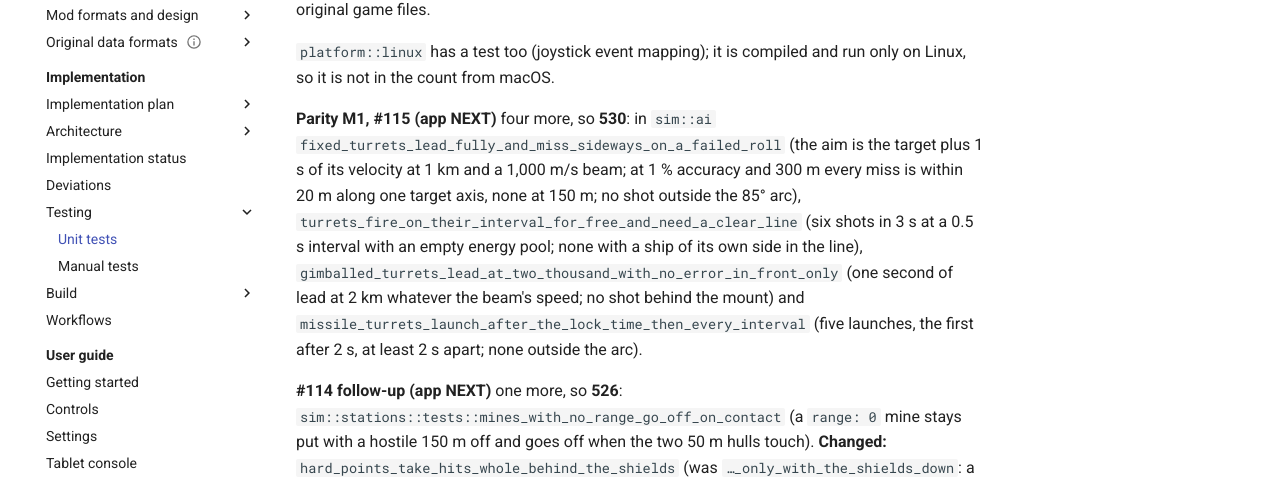
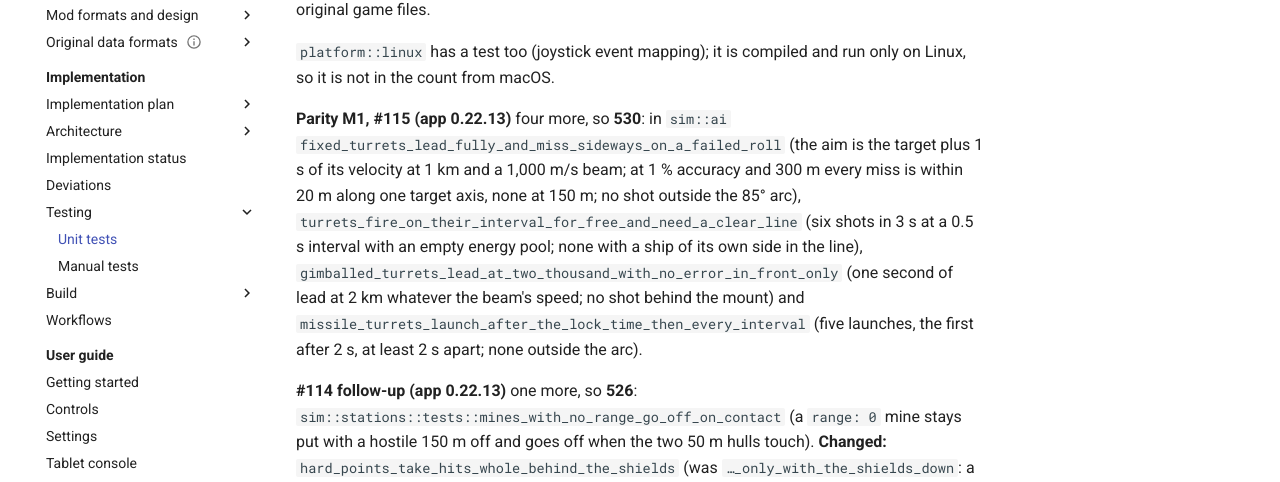
Before and after one commit to bbogovich/OpenInterceptor, an MkDocs documentation site: the page built from docs/implementation/testing/unit-tests.md, in a window 1280 px wide and 900 px high. Shown: the part 259-741 px from the top of the window. Built offline with MkDocs 1.6.1 and Material for MkDocs 9.7.7, drawn with Linux system fonts in a browser that asks for light colours; some of the changed text lies outside the part shown.

Commit message:
Docs: app 0.22.13
Co-Authored-By: Claude Opus 5.5 <noreply@anthropic.com>

```diff
--- a/docs/implementation/testing/unit-tests.md
+++ b/docs/implementation/testing/unit-tests.md
@@ -8,7 +8,7 @@ test** (fake DLLs, meshes, WAVs, temp pack folders) — never original game file
 `platform::linux` has a test too (joystick event mapping); it is compiled and run only on Linux,
 so it is not in the count from macOS.
 
-**Parity M1, #115 (app NEXT)** four more, so **530**: in `sim::ai`
+**Parity M1, #115 (app 0.22.13)** four more, so **530**: in `sim::ai`
 `fixed_turrets_lead_fully_and_miss_sideways_on_a_failed_roll` (the aim is the target plus 1 s of its
 velocity at 1 km and a 1,000 m/s beam; at 1 % accuracy and 300 m every miss is within 20 m along one
 target axis, none at 150 m; no shot outside the 85° arc),
@@ -19,7 +19,7 @@ whatever the beam's speed; no shot behind the mount) and
 `missile_turrets_launch_after_the_lock_time_then_every_interval` (five launches, the first after 2 s,
 at least 2 s apart; none outside the arc).
 
-**#114 follow-up (app NEXT)** one more, so **526**: `sim::stations::tests::mines_with_no_range_go_off_on_contact` (a
+**#114 follow-up (app 0.22.13)** one more, so **526**: `sim::stations::tests::mines_with_no_range_go_off_on_contact` (a
 `range: 0` mine stays put with a hostile 150 m off and goes off when the two 50 m hulls touch).
 **Changed:** `hard_points_take_hits_whole_behind_the_shields` (was `…_only_with_the_shields_down`: a
 1,500 hit on the 1,400-point connection point leaves it at −400 and the hull untouched; a tendril with
@@ -398,11 +398,11 @@ playback, the sky dome, planet disc, fog and terrain drawing, the black hole's l
 | `sim` | 16 | Generational handles, **body velocity reads drift in the ship's own axes**, deterministic RNG, scenario spawning and leaders, scenario errors, axis convention, edge-control clearing, unconsumed-press carry-over, match speed sets a speed hold; **target preferences pull the AI past a nearer target**, **station modules mount, follow and fall with their hub**; **probes extend radar and jam their enemies**, **AI pilots switch cloak, ECM and power by condition**, **protected objectives are not picked as the nearest enemy**; **cargo modules count until torn off, destroyed or jumped away with the hub** (a moving hub keeps its speed); **a tug tears a container off and prefers a disabled ship** (app 0.9.2) |
 | `sim::flight` | 15 | Helpers (turn factor, damping, approach, approach_vec); **newtonian**: acceleration to the cap and coasting, half throttle, reverse thrust, brake stops exactly, turning keeps the velocity, speed hold and drift cancelling, afterburner cap and bleed-off, VCT thrust; pitch/yaw/roll directions and speed falloff; **assisted** model end to end; recharge; static objects; arena edge |
 | `sim::combat` | 14 | Beams (energy, cooldown, hits on the aft shield), **bolt streak never trails behind the muzzle**, **a bolt leaves with the muzzle's velocity (ω × r) then flies straight**, **with `bolt_frame: ship` it turns with the nose while carried**, link modes, no-energy, lock and homing missile kill, lock loss and dumbfire expiry, proximity fuse on a near miss, empty racks, damage layers, rotate limits, collisions; **point defence shoots down hostile missiles** |
-| `sim::ai` | 26 | Steering, lead point, wingman closing on its slot, enemy hunting and damaging, wing orders, evasive ending and retreat jumping out, **aim skill decides accuracy**, **transitions switch states on conditions**, **turrets fire off the nose**, **tugs tow disabled enemies away**, disabled ships drift, target and idle behaviours; **mines go off when an enemy comes near**; **predictive collision avoidance** (head-on: break and slow; passing wide or beyond the horizon: nothing); **the formation order cycles the campaign's formations**; **escorts hold formation until a hostile comes close** (app 0.9.2); **a scripted state runs its script every interval** and **a runaway script is stopped and reported once** (app 0.18.0); **the original's steering, pilot accuracy bands, grades (look-ahead, sprint), the pilot's own missile lock and break-off** (app 0.22.8, #118); **the original's fixed, gimballed and missile turrets** (app NEXT, #115) |
+| `sim::ai` | 26 | Steering, lead point, wingman closing on its slot, enemy hunting and damaging, wing orders, evasive ending and retreat jumping out, **aim skill decides accuracy**, **transitions switch states on conditions**, **turrets fire off the nose**, **tugs tow disabled enemies away**, disabled ships drift, target and idle behaviours; **mines go off when an enemy comes near**; **predictive collision avoidance** (head-on: break and slow; passing wide or beyond the horizon: nothing); **the formation order cycles the campaign's formations**; **escorts hold formation until a hostile comes close** (app 0.9.2); **a scripted state runs its script every interval** and **a runaway script is stopped and reported once** (app 0.18.0); **the original's steering, pilot accuracy bands, grades (look-ahead, sprint), the pilot's own missile lock and break-off** (app 0.22.8, #118); **the original's fixed, gimballed and missile turrets** (app 0.22.13, #115) |
 | `sim::systems` | 19 | **Power**: raising takes from the other setting, cycling wraps to A, balance caps and message, requests change power and balance, shield balance moves points and recharge follows power; **damage**: knocked out and repaired back, destroyed beyond repair, disabled when engines and manoeuvring are out; **hyperspace** countdown, abort and departure; **tractor** hold and capture on jump, and its refusals (power, fitting, range); **cloak** hides from enemy sensors beyond range; **ECM** makes missiles lose their target; **the console's sliders set power levels and balance outright**, within the budget; **the original's repair order, per-system efficiency, engine failure below 15 %, sensors and hyperdrive unaffected, the system table with mounts, launchers, carry-over and its weights** (app 0.22.6, #116) |
 | `sim::guidance` | 7 | Homing hits and dumbfire misses an offset target; sidestep still arrives; parallax decoys lure enemy missiles; cloaked wait sleeps until prey comes near; cluster splits into submunitions; doppelganger launches a decoy ship that expires; damage modes |
 | `mission` | 7 | Roles are placed, counted and faced at the player; arrivals, waves, chatter and a win; lose beats win and the timer ends it; **the player's death is its own result (`killed`) with the lose outcomes**; **wingmen take successive slots of their formation** across roles; **the condition console evaluates against the battle without changing it** (a role count, an unknown role is an error, the mission's generator untouched — app 0.16.5); **a script outcome runs in the battle context** (checked against the mission's roles — app 0.18.0) |
-| `sim::stations` | 10 | **A station's one shield pool** starts full at its first generator's capacity, recharges 2 per second to its maximum, follows the next generator and keeps or drops its points when the last falls, and takes fore and aft hits alike; **a pool without generators recharges to its own `shields`**; **covered modules** pass hits to the hub's pool and the overflow to the hub's hull; **`damage_model: station`** skips armour, systems and the difficulty factor (app 0.22.4, #113); **hard points and destruction by them; modules by position and chance; minefields by level** (app 0.22.11, #114); **mines go off on contact** (app NEXT) |
+| `sim::stations` | 10 | **A station's one shield pool** starts full at its first generator's capacity, recharges 2 per second to its maximum, follows the next generator and keeps or drops its points when the last falls, and takes fore and aft hits alike; **a pool without generators recharges to its own `shields`**; **covered modules** pass hits to the hub's pool and the overflow to the hub's hull; **`damage_model: station`** skips armour, systems and the difficulty factor (app 0.22.4, #113); **hard points and destruction by them; modules by position and chance; minefields by level** (app 0.22.11, #114); **mines go off on contact** (app 0.22.13) |
 | `sim::targeting` | 4 | Cycling with wrap-around, nearest hostile, most-central-in-sights, nothing to target |
 | `sim::hazards` | 4 | Asteroid fields and minefields are scattered in their sphere, clear of craft, deterministically, asteroids as scenery; a black hole pulls harder when near (capped) and swallows what crosses its radius; AI pilots turn away from it; an ion storm shortens radar range |
 | `sim::env` | 5 | Drag, gravity and lift act in an atmosphere and not in space (hover cancels gravity, lift carries the weight at the `lift` speed); AI pilots pull up near the ground; gentle touchdowns land, hard ones crash with damage, and the ceiling is an exit; ground installations are set down on the terrain; **craft spawned below 300 m over a ground are lifted to 300 m** |
```
Also changed, not shown: docs/implementation/architecture/sim.md (+1 -1 lines), docs/implementation/deviations/index.md (+2 -2 lines), docs/implementation/status.md (+2 -2 lines), docs/modding/behaviours.md (+1 -1 lines), docs/modding/reference.md (+3 -3 lines).
